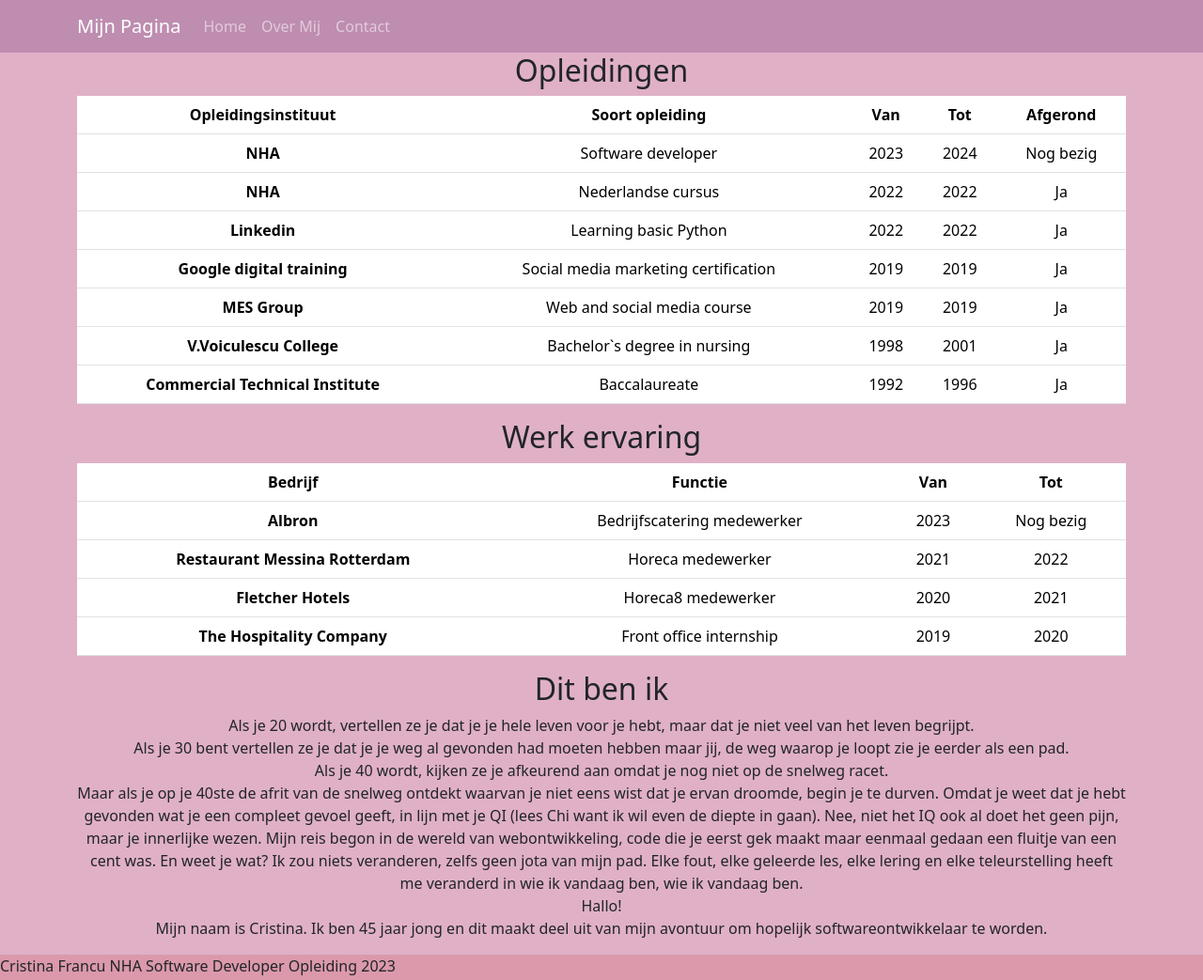
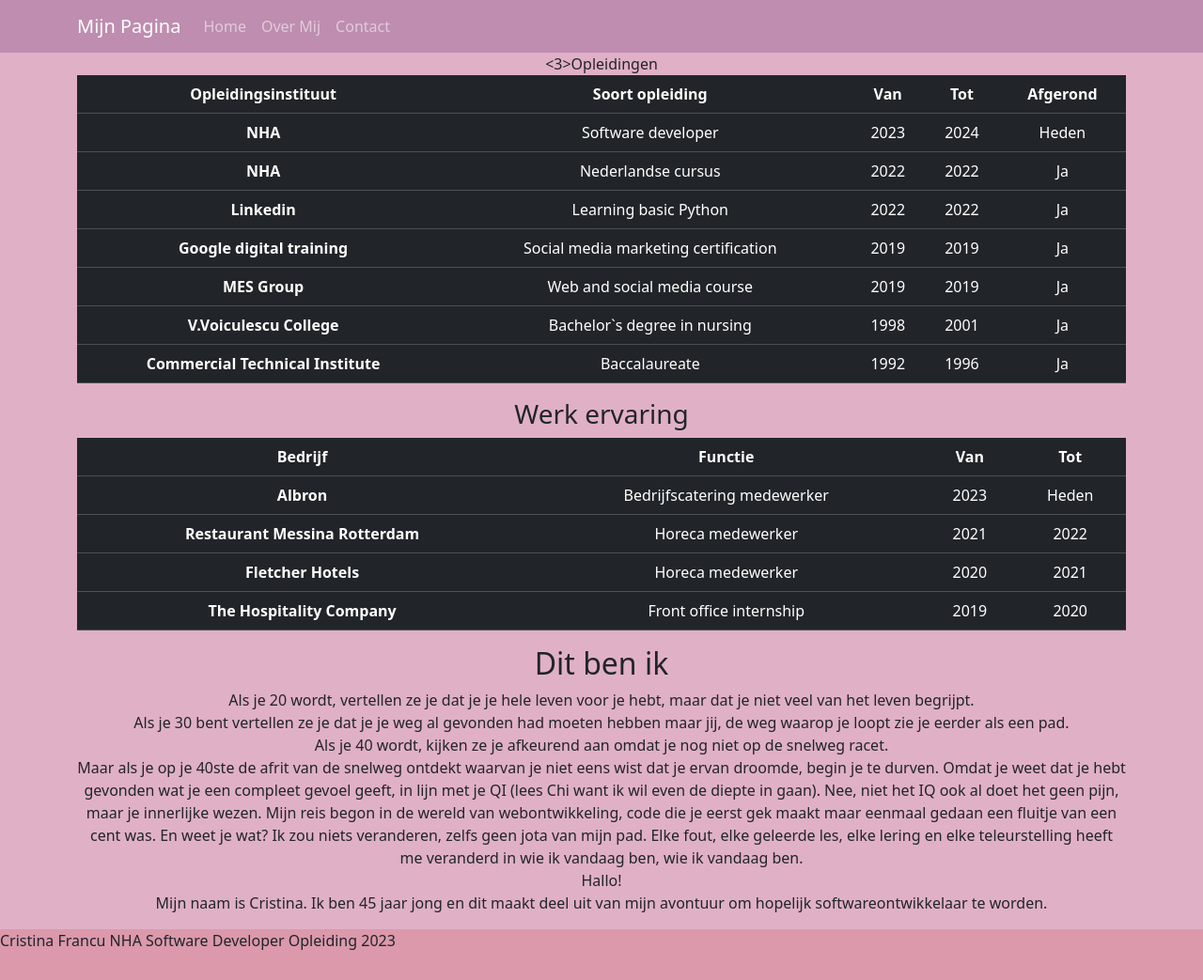
Before and after one commit to CrisFra/Huiswerk-les-22, a plain HTML site: page overmij.html in a window 1280 px wide. Shown: the top 1043 px of the page at 94% size. Drawn offline with nearby package versions, Linux system fonts and the light colour scheme.

Commit message:
modified tables

```diff
--- a/overmij.html
+++ b/overmij.html
@@ -31,11 +31,11 @@
         </div>
     </nav>
     <div class="container text-center">
-        <div class="row justify-content-sm-center">
+        <div class="row justify-conten-sm-center">
             <div class="col">
                 <section>
-                    <h2>Opleidingen</h2>
-                    <table class="table">
+                    <3>Opleidingen</h3>
+                    <table class="table table-dark table-hover" >
                         <thead>
                             <tr>
                                 <th scope="col">Opleidingsinstituut</th>
@@ -51,7 +51,7 @@
                                 <td>Software developer</td>
                                 <td>2023</td>
                                 <td>2024</td>
-                                <td>Nog bezig</td>
+                                <td>Heden</td>
                             </tr>
                             <tr>
                                 <th scope="row">NHA</th>
@@ -98,8 +98,8 @@
                     </table>
                 </section>
                 <section>
-                    <h2>Werk ervaring</h2>
-                    <table class="table">
+                    <h3>Werk ervaring</h3>
+                    <table class="table table-dark table-hover">
                         <thead>
                             <tr>
                                 <th scope="col">Bedrijf</th>
@@ -113,7 +113,7 @@
                                 <th scope="row">Albron</th>
                                 <td>Bedrijfscatering medewerker</td>
                                 <td>2023</td>
-                                <td>Nog bezig</td>
+                                <td>Heden</td>
                             </tr>
                             <tr>
                                 <th scope="row">Restaurant Messina Rotterdam</th>
@@ -123,7 +123,7 @@
                             </tr>
                             <tr>
                                 <th scope="row">Fletcher Hotels</th>
-                                <td>Horeca8 medewerker</td>
+                                <td>Horeca medewerker</td>
                                 <td>2020</td>
                                 <td>2021</td>
                             </tr>
```
